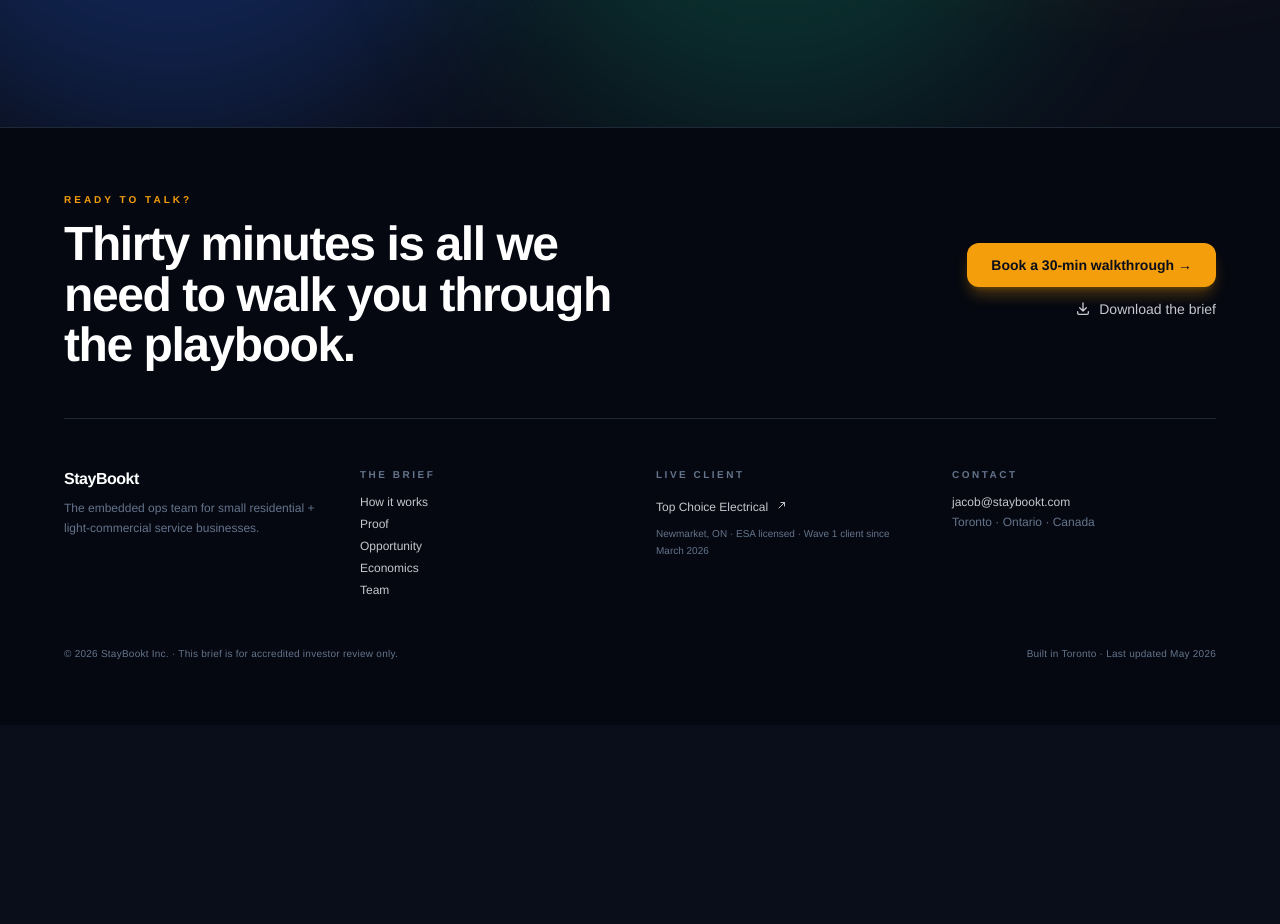
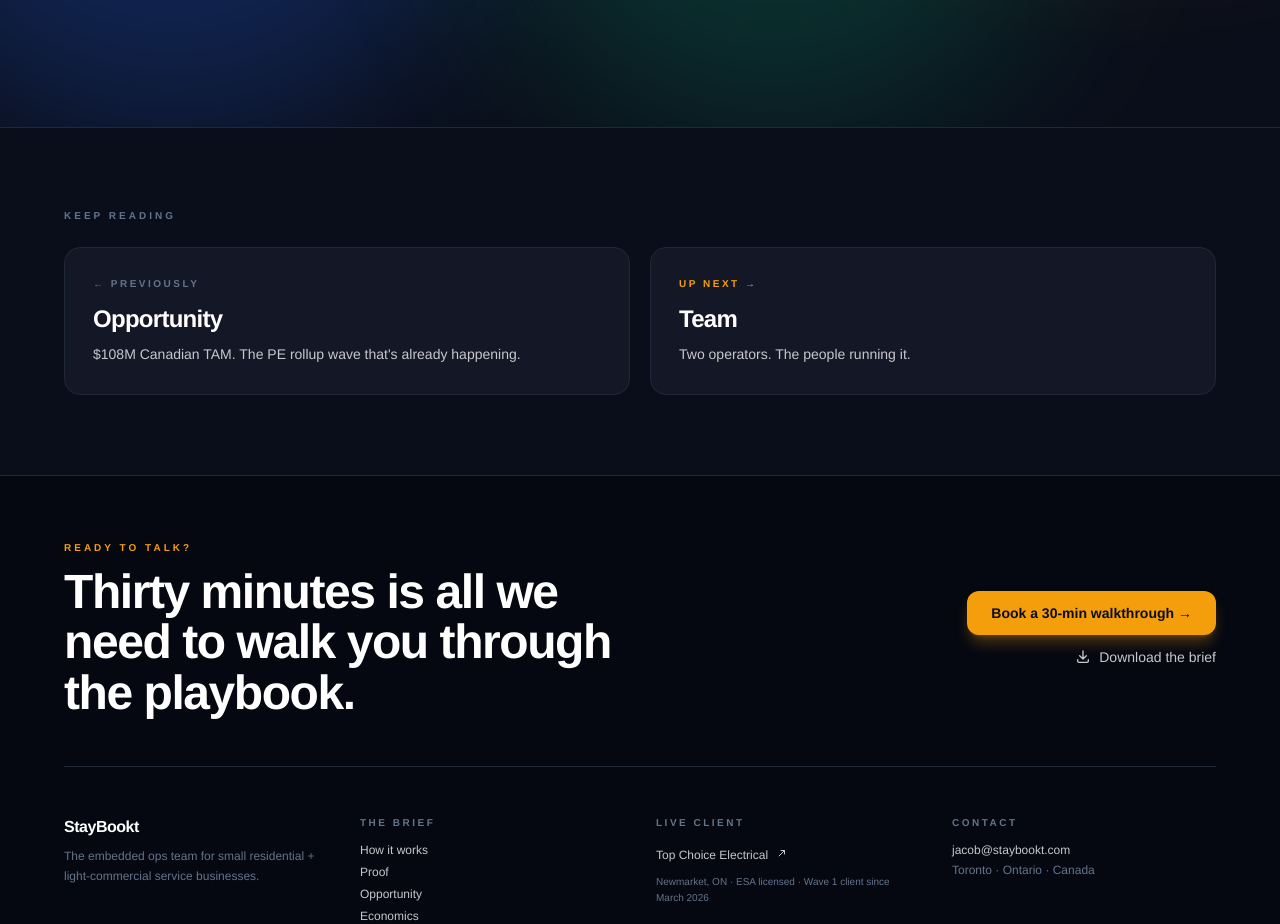
Before and after one commit to staybookt/staybookt-investor, a Next.js app: page /economics in a window 1280 px wide. Shown: the part 4121-5045 px from the top of the page. Before the commit the page ends 4846 px from the top, so only its background shows below. Built offline with nearby package versions, Linux system fonts and the light colour scheme.

Commit message:
Add files via upload

```diff
--- a/app/economics/page.tsx
+++ b/app/economics/page.tsx
@@ -1,7 +1,7 @@
 import { UnitEconomics, PricingV3, Roadmap } from '@/components/SectionsV3';
 import { AskV2 } from '@/components/ExtendedSections';
 import { TopNav } from '@/components/TopNav';
-import { SiteFooter } from '@/components/HomeTeasers';
+import { SiteFooter, UpNext } from '@/components/HomeTeasers';
 
 export const metadata = { title: 'Economics — StayBookt' };
 
@@ -20,6 +20,7 @@ export default function EconomicsPage() {
         <Roadmap />
         <AskV2 />
       </div>
+      <UpNext current="/economics" />
       <SiteFooter />
     </main>
   );
```
